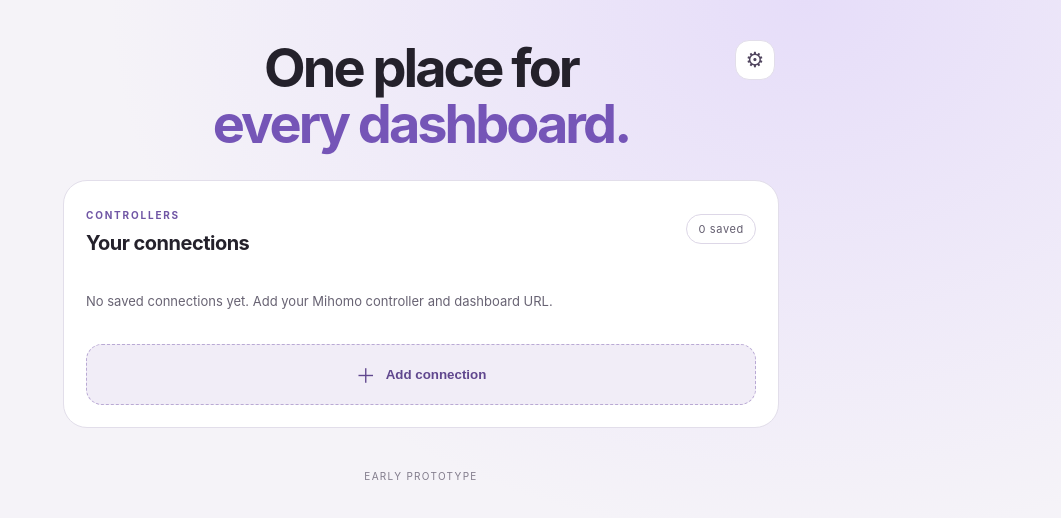
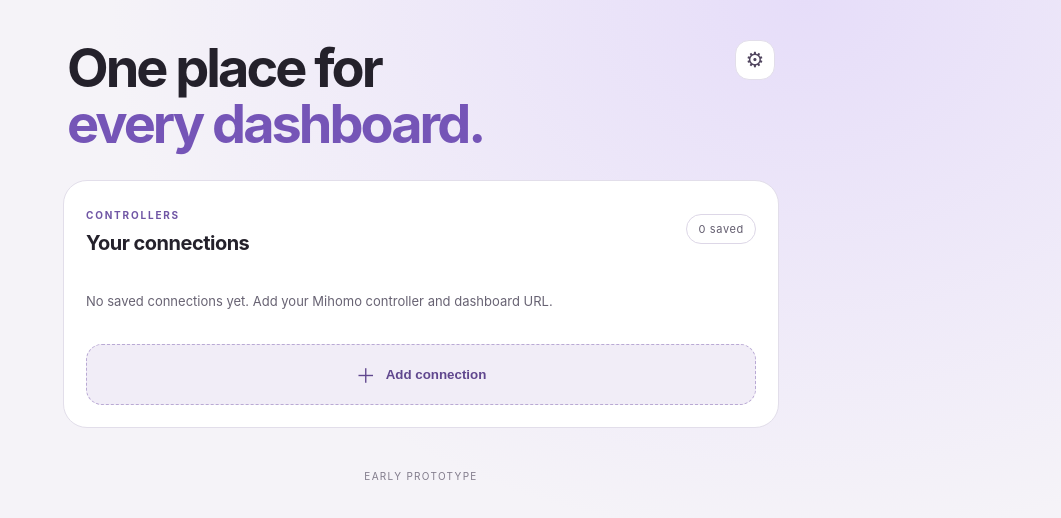
Before and after one commit to kwerty2897/mihomo-multipanel, a Vue app: page / in a window 1280 px wide. Shown: the top 518 px of the page, without its empty margins (219-1280 px from the left). Built offline with nearby package versions, Linux system fonts and the light colour scheme.

Commit message:
Align theme palette and left-align hero

```diff
--- a/src/style.css
+++ b/src/style.css
@@ -240,8 +240,13 @@ button:focus:not(:focus-visible),a:focus:not(:focus-visible),[role="button"]:foc
 :root[data-theme="dark"] .controller-status p{color:#a6a2b1}
 
 /* Compact centered hero, prototype footer */
-.hero{padding-top:12px;text-align:center}.hero-top{justify-content:center;position:relative}.hero-top h1{margin:0;font-size:clamp(34px,7vw,54px)}.hero-top .settings-button{position:absolute;right:0;top:0}.hero p{display:none}footer{text-align:center}
+.hero{padding-top:12px;text-align:left}.hero-top{justify-content:flex-start;position:relative;text-align:left}.hero-top h1{margin:0;font-size:clamp(34px,7vw,54px);text-align:left}.hero-top .settings-button{position:absolute;right:0;top:0}.hero p{display:none}footer{text-align:center}
 
 :root[data-monet="on"] .panel-card.selected,:root[data-monet="on"] .add-button,:root[data-monet="on"] .open-panel-button,:root[data-monet="on"] .modal-actions button:not(.secondary),:root[data-monet="on"] .backup-button:not(.secondary-backup){background:var(--monet-primary);color:var(--monet-on-primary)}
 :root[data-monet="on"] .hero h1 em,:root[data-monet="on"] .eyebrow,:root[data-monet="on"] .about-link,:root[data-monet="on"] .import-message{color:var(--monet-primary)}
 :root[data-theme="light"][data-monet="on"] .hero h1 em,:root[data-theme="light"][data-monet="on"] .eyebrow,:root[data-theme="light"][data-monet="on"] .about-link{color:var(--monet-light-primary)}
+
+/* Unified theme palette: shared tokens keep controls and surfaces consistent. */
+:root{--app-surface:#1a1921;--app-card:#1a1921;--app-border:#33313c;--app-muted:#a6a2b1;--app-input:#111117;--app-accent:var(--monet-primary);--app-accent-container:var(--monet-container);--app-on-accent:var(--monet-on-primary)}
+:root[data-theme="light"]{--app-surface:#fff;--app-card:#fff;--app-border:#e2deea;--app-muted:#686373;--app-input:#f8f7fa;--app-accent:var(--monet-light-primary);--app-accent-container:var(--monet-light-container);--app-on-accent:#fff}
+:root[data-theme="dark"]{--app-surface:#1a1921;--app-card:#1a1921;--app-border:#33313c;--app-muted:#a6a2b1;--app-input:#111117;--app-accent:var(--monet-primary);--app-accent-container:var(--monet-container);--app-on-accent:var(--monet-on-primary)}
```
